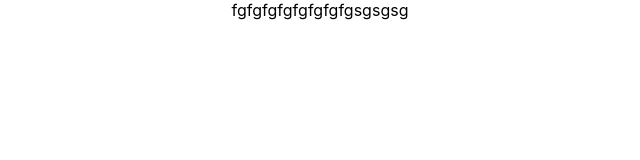
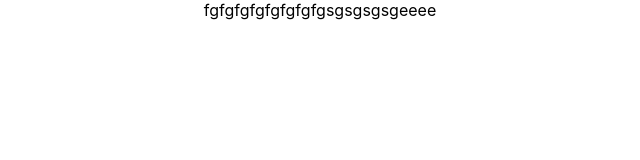
Before and after one commit to NarekAvagyan777/github, a React (Create React App) app: page / in a window 1280 px wide. Shown: the top 160 px of the page, without its empty margins (320-960 px from the left). Built offline with nearby package versions, Linux system fonts and the light colour scheme.

Commit message:
"reverting"
This reverts commit 41d3adf20d667c07461c0baf2c65d95dde6714cc.

```diff
--- a/src/App.js
+++ b/src/App.js
@@ -3,7 +3,7 @@ import './App.css';
 function App() {
   return (
     <div className="App">
-        fgfgfgfgfgfgfgfgsgsgsg
+        fgfgfgfgfgfgfgfgsgsgsgsgeeee
     </div>
   );
 }
```
